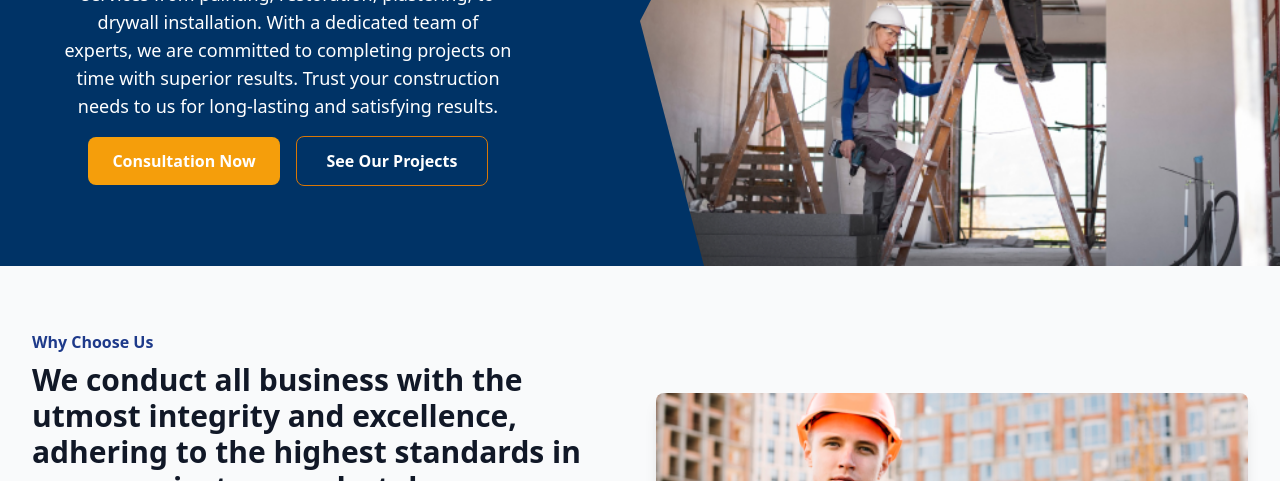
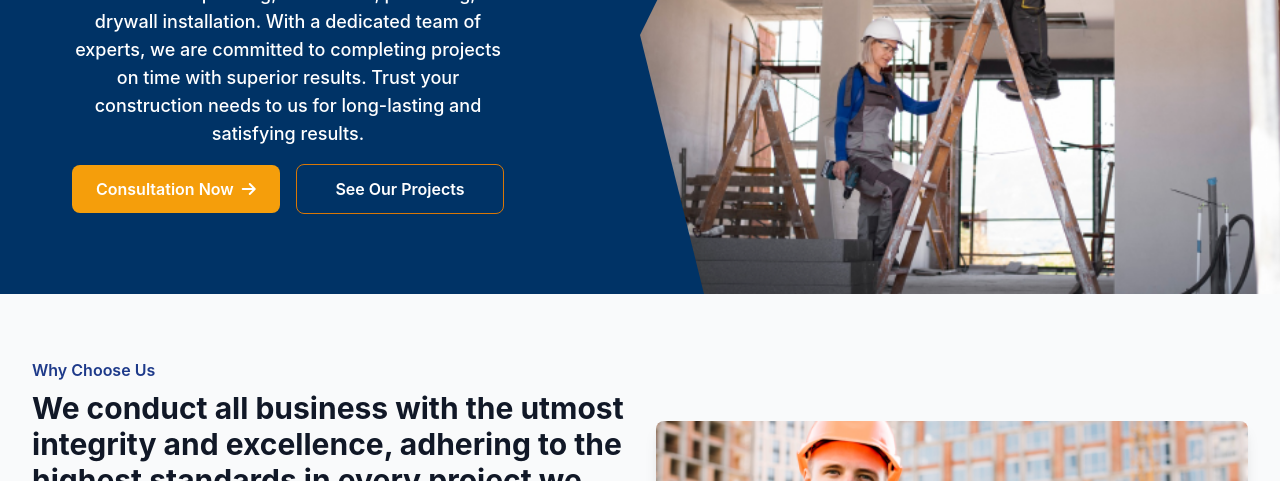
Before and after one commit to richh-s/zeneli, a plain HTML site: page index.html in a window 1280 px wide. Shown: the part 288-769 px from the top of the page. Drawn offline with nearby package versions, Linux system fonts and the light colour scheme.

Commit message:
fix button

```diff
--- a/index.html
+++ b/index.html
@@ -6,6 +6,13 @@
   <title>Zeneli Group</title>
   <link href="https://cdn.jsdelivr.net/npm/tailwindcss@2.2.19/dist/tailwind.min.css" rel="stylesheet">
   <link rel="stylesheet" href="https://cdnjs.cloudflare.com/ajax/libs/font-awesome/6.0.0-beta3/css/all.min.css">
+  <style>
+    html, body {
+        font-family: 'Inter', sans-serif;
+        overflow-x: hidden; /* Hide horizontal overflow */
+    }
+</style>
+
 </head>
 <body class="bg-gray-50">
   <!-- Navbar -->
@@ -66,8 +73,12 @@
                 <strong>Zeneli Group</strong> delivers comprehensive construction services from painting, restoration, plastering, to drywall installation. With a dedicated team of experts, we are committed to completing projects on time with superior results. Trust your construction needs to us for long-lasting and satisfying results.
               </p>
               <div class="mt-8 flex flex-col justify-center items-center space-y-4 sm:space-y-0 sm:flex-row sm:space-x-4">
-                <a href="#" class="inline-block w-48 bg-yellow-500 text-white px-6 py-3 rounded-lg font-semibold hover:bg-yellow-600">Consultation Now</a>
-                <a href="#" class="inline-block w-48 border border-yellow-600 text-white px-6 py-3 rounded-lg font-semibold hover:bg-blue-700">See Our Projects</a>
+                <a href="#" class="flex items-center w-52 bg-yellow-500 text-white px-6 py-3 rounded-lg font-semibold hover:bg-yellow-600">
+                    Consultation Now
+                    <i class="fas fa-arrow-right ml-2"></i>
+                </a>
+
+                <a href="#" class="inline-block w-52 border border-yellow-600 text-white px-6 py-3 rounded-lg font-semibold hover:bg-blue-700">See Our Projects</a>
               </div>
             </div>
 
```
